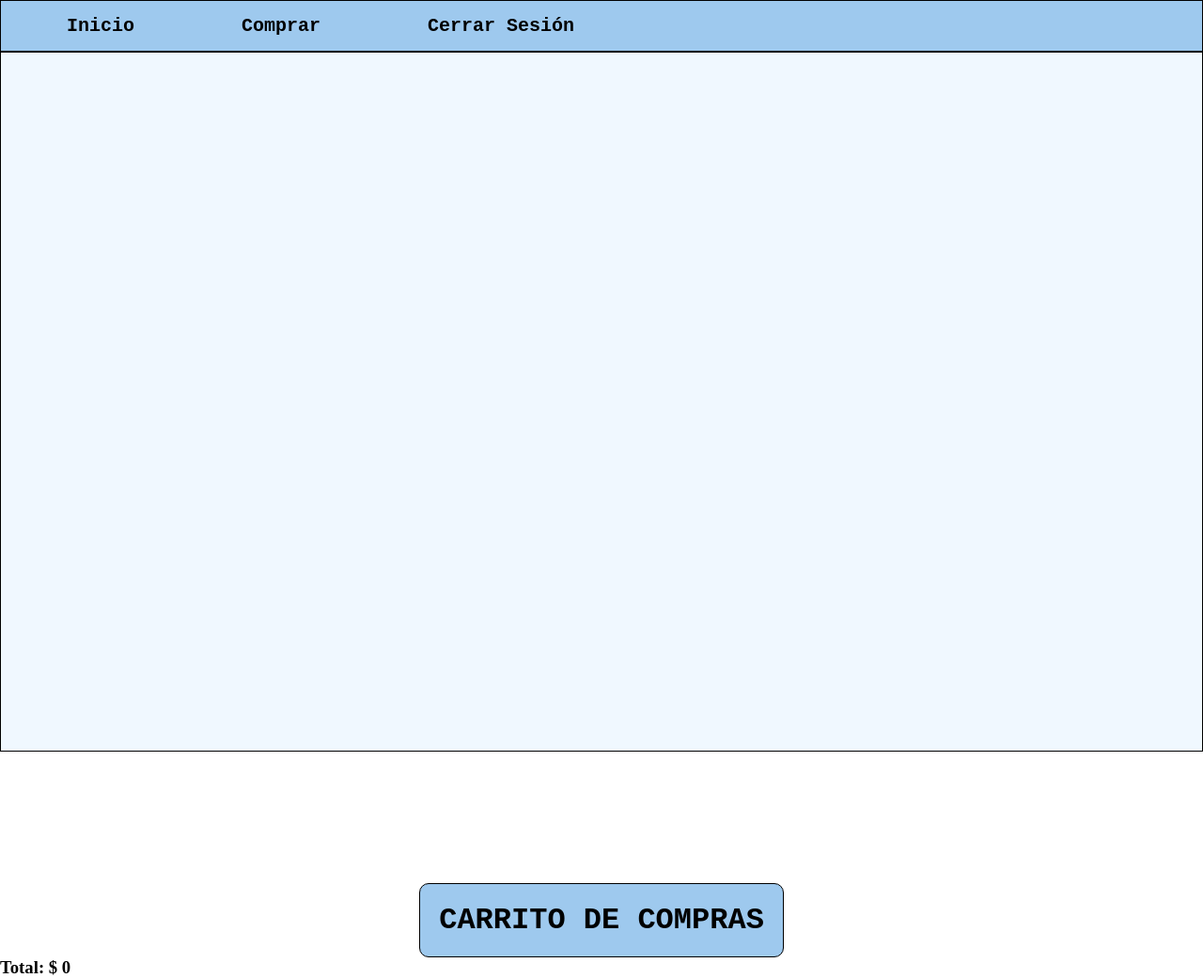
After one commit to jdavidfa0/Frameworks, a Flask app: page /carrito in a window 1280 px wide. The commit adds this page. Shown: the whole page at 94% size. Run offline with Flask 3, Linux system fonts and the light colour scheme.

Commit message:
Agregar_cancion

```diff
--- a/app/app.py
+++ b/app/app.py
@@ -1,4 +1,4 @@
-from flask import Flask, render_template, request, url_for, redirect, flash, session
+from flask import Flask,  jsonify, render_template, request, url_for, redirect, flash, session
 from werkzeug.security import generate_password_hash,check_password_hash
 import mysql.connector
 import base64
@@ -273,6 +273,31 @@ def actualizar_canciones(id):
         data = cursor.fetchall()
         return render_template("actu_canciones.html", cancion=data[0])
 
+
+@app.route('/agregar_carrito', methods=['GET', 'POST'])
+def agregar_carrito():
+
+    idcan= request.form['id']
+    titulocan= request.form['titulo']
+    preciocan=request.form['precio']
+
+    if 'cart' not in session:
+        session['cart']=[]
+
+    session['cart'].append({'id':idcan, 'titulo':titulocan,'precio': float(preciocan)})
+    session.modified =True
+
+    print("contenido del carro", session['cart'])
+
+    return jsonify({'message':'Cancion agregada al carro'})
+@app.route('/carrito', methods=['GET', 'POST'])
+def ver_carrito():
+    carro= session.get('cart', [])
+    total= sum(item['precio'] for item in carro )
+    return render_template('carrito.html', carro=carro, total=total)
+
+
+
 if __name__ == "__main__":
     app.add_url_rule("/", view_func=login)
     app.run(debug=True, port=5005)
--- a/app/static/css/estilo4.css
+++ b/app/static/css/estilo4.css
@@ -17,7 +17,7 @@ h1{
     background-color: rgb(158, 201, 238);
 }
 
-.container {
+.container,header {
     border:1px solid;
     margin-left: auto;
     margin-right: auto;
@@ -75,6 +75,38 @@ button:hover{
     font-weight: bold;
 }
 .cerrar{
-    margin-left: 67%;
-    margin-top: -10px;
+    margin-left:69%;
+
 }
+.cart-button{
+    padding: 10px;
+    margin-left: 1%;
+    margin-top: 10px;
+
+}
+nav{
+   border-bottom: 2px solid;
+    padding: 15px;
+    background-color: rgb(158, 201, 238) ;
+}
+li{
+    font-family:'Courier New', Courier, monospace ;
+    font-size: 20px;
+    font-weight: bold;
+    padding: 10px;
+    margin: 45px;
+    display: inline;
+}
+li:hover{
+    background-color: rgb(221, 221, 221);
+    font-weight: bold;
+
+
+}
+a{
+    text-decoration: none;
+    color: black;
+}
+a:visited{
+    color: black;
+}
--- /dev/null
+++ b/app/static/js/carrito.js
@@ -0,0 +1,19 @@
+
+$(document).ready(function(){
+    $('.add-to-cart').on('click', function(){
+        const idcan= $(this).data('id');
+        const titulocan =$(this).data('titulo');
+        const preciocan =$(this).data('precio');
+
+        $.post('/agregar_carrito', {
+            id:idcan,
+            titulo:titulocan,
+            precio:preciocan
+
+
+        }, function(data){
+            alert(data.message || 'Error al agregar la canción');
+        });
+
+    });
+});
--- /dev/null
+++ b/app/templates/carrito.html
@@ -0,0 +1,38 @@
+<!DOCTYPE html>
+<html lang="en">
+<head>
+    <meta charset="UTF-8">
+    <meta name="viewport" content="width=device-width, initial-scale=1.0">
+    <link rel="stylesheet" href="/app/static/css/estilo4.css">
+    <link rel="stylesheet" href="{{url_for ('static', filename='css/estilo4.css')}}">
+    <script src="{{ url_for ('static', filename='js/carrito.js')}}"></script>
+    <title>Carrito de compra</title>
+</head>
+<body>
+    <header>
+        <nav>
+            <ul>
+                <li><a href="/Lista_canciones_u">Inicio</a></li>
+                <li><a href="">Comprar</a></li>
+                <li> <a href="/logout">Cerrar Sesión</a></li>
+
+            </ul>
+        </nav>
+    </header>
+
+    <h1>CARRITO DE COMPRAS</h1>
+    <div id="contenedor">
+        {% for item in carro %}
+        <div class="cart-item">
+            <h2>{{ item.titulo }}</h2>
+            <p>Precio: ${{ item.precio}}</p>
+        </div>
+        {% endfor %}
+        <h3>Total: $ {{ total}}</h3>
+
+    </div>
+
+
+
+</body>
+</html>
```
Also changed, not shown: app/templates/lista_cancion_u.html (+18 -2 lines), app/static/img/carrito-de-compras.png (added).
